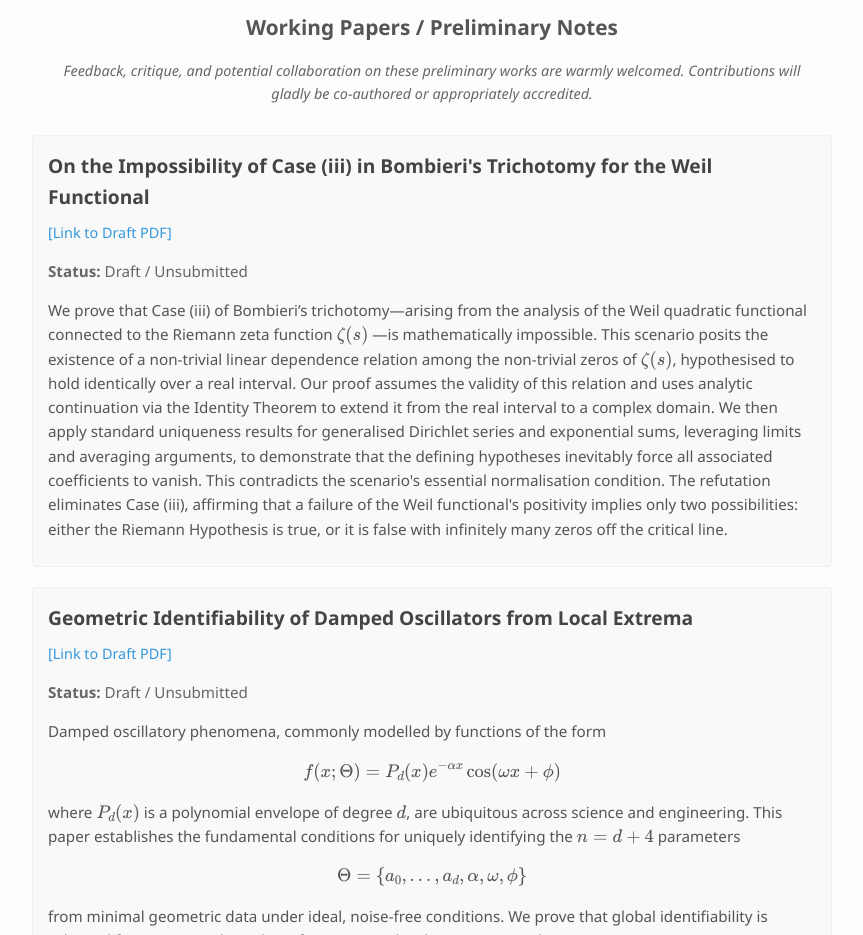
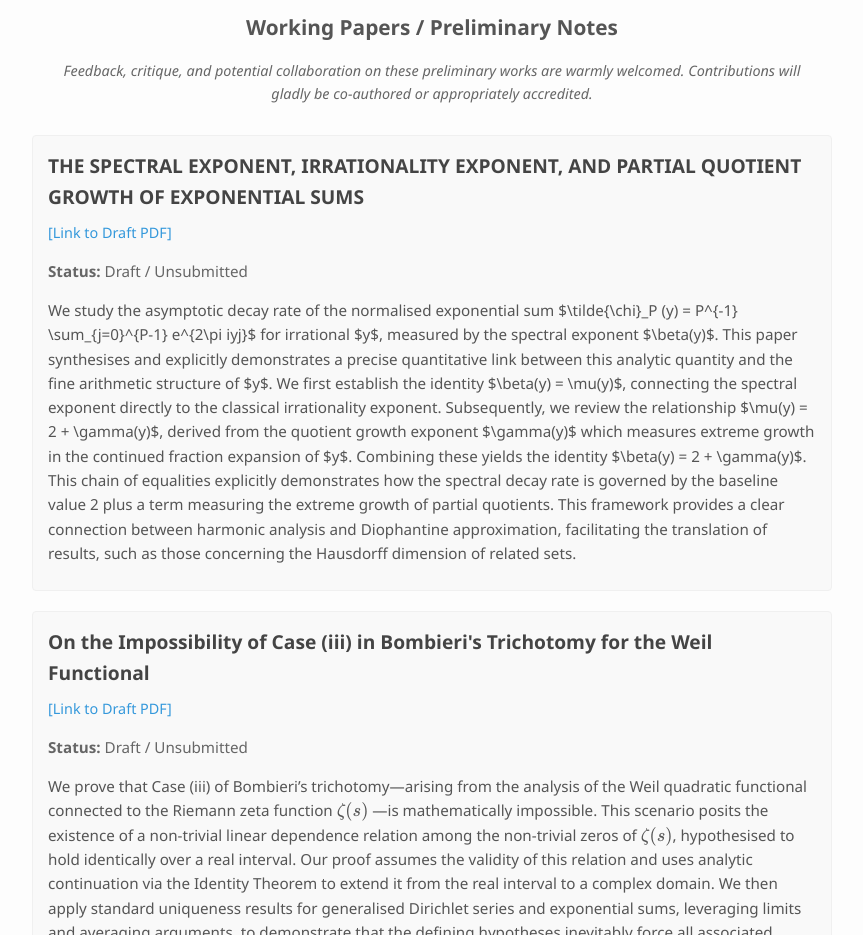
Before and after one commit to wcook04/maths-papers, a plain HTML site: page index.html in a window 1280 px wide. Shown: the part 2140-3075 px from the top of the page, without its empty margins (208-1071 px from the left). Drawn offline with nearby package versions, Linux system fonts and the light colour scheme.

Commit message:
Update index.html

```diff
--- a/index.html
+++ b/index.html
@@ -123,7 +123,7 @@
 
     .working-paper-section h3 {
       font-size: 1.3em; /* Slightly smaller than h2 */
-      color: #555;     /* Greyer color */
+      color: #555;      /* Greyer color */
       margin-bottom: 15px; /* Reduced margin before feedback note */
       font-weight: 600;
       text-align: center;
@@ -333,6 +333,17 @@
          Feedback, critique, and potential collaboration on these preliminary works are warmly welcomed. Contributions will gladly be co-authored or appropriately accredited.
        </p>
 
+       <div class="working-paper">
+           <h4>THE SPECTRAL EXPONENT, IRRATIONALITY EXPONENT, AND PARTIAL QUOTIENT GROWTH OF EXPONENTIAL SUMS</h4>
+           <p class="paper-links">
+               <a href="https://drive.google.com/file/d/1QVuws6_jID3esOtUyS0G-MTWtKQKaZDo/view?usp=sharing" title="Draft Paper (PDF)" target="_blank" rel="noopener noreferrer">[Link to Draft PDF]</a>
+           </p>
+           <p class="paper-category"><strong>Status:</strong> Draft / Unsubmitted</p>
+           <p class="paper-abstract" itemprop="description abstract">
+               We study the asymptotic decay rate of the normalised exponential sum $\tilde{\chi}_P (y) = P^{-1} \sum_{j=0}^{P-1} e^{2\pi iyj}$ for irrational $y$, measured by the spectral exponent $\beta(y)$. This paper synthesises and explicitly demonstrates a precise quantitative link between this analytic quantity and the fine arithmetic structure of $y$. We first establish the identity $\beta(y) = \mu(y)$, connecting the spectral exponent directly to the classical irrationality exponent. Subsequently, we review the relationship $\mu(y) = 2 + \gamma(y)$, derived from the quotient growth exponent $\gamma(y)$ which measures extreme growth in the continued fraction expansion of $y$. Combining these yields the identity $\beta(y) = 2 + \gamma(y)$. This chain of equalities explicitly demonstrates how the spectral decay rate is governed by the baseline value 2 plus a term measuring the extreme growth of partial quotients. This framework provides a clear connection between harmonic analysis and Diophantine approximation, facilitating the translation of results, such as those concerning the Hausdorff dimension of related sets.
+           </p>
+       </div>
+
        <div class="working-paper"> <h4>On the Impossibility of Case (iii) in Bombieri's Trichotomy for the Weil Functional</h4>
            <p class="paper-links">
                <a href="https://drive.google.com/file/d/1P901VCGeh62wf3J0E2WdFrcjgVi5XWnM/view?usp=sharing" title="Draft Paper (PDF)" target="_blank" rel="noopener noreferrer">[Link to Draft PDF]</a>
```
Lines whose indentation alone changed are shown as unchanged.
